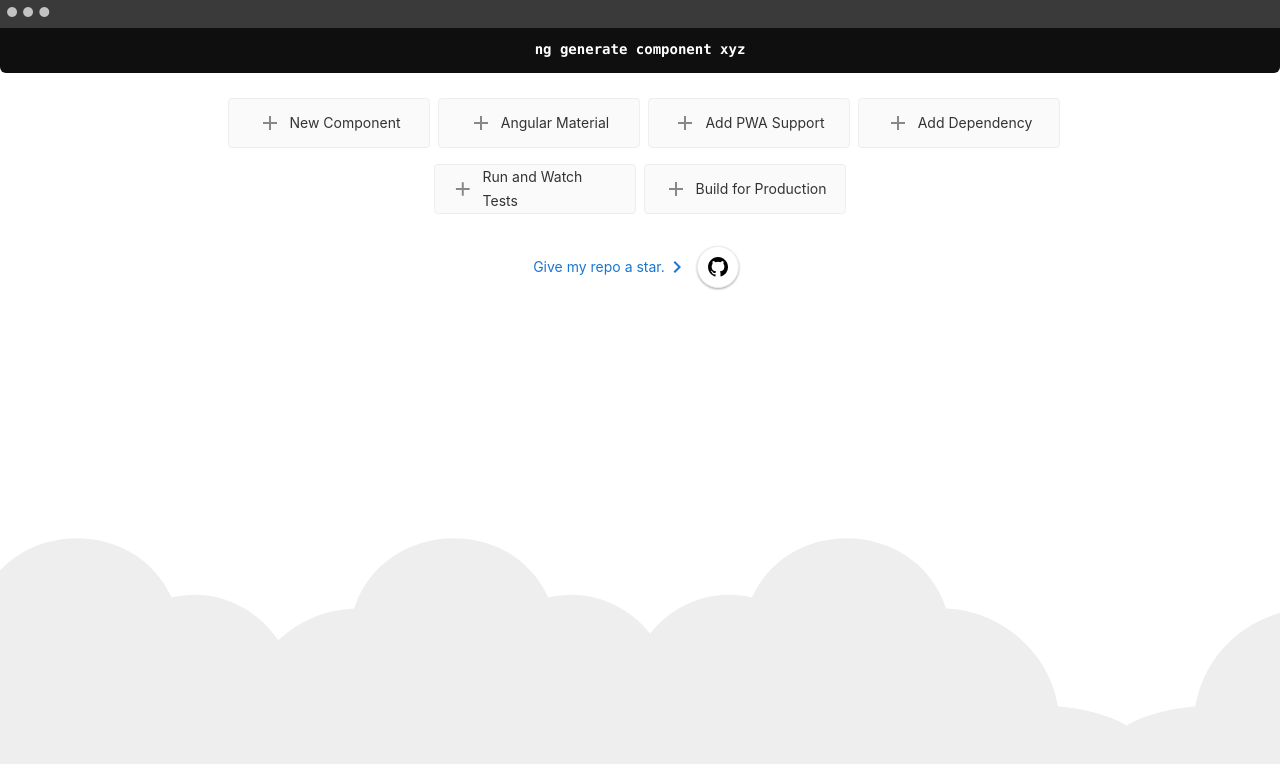
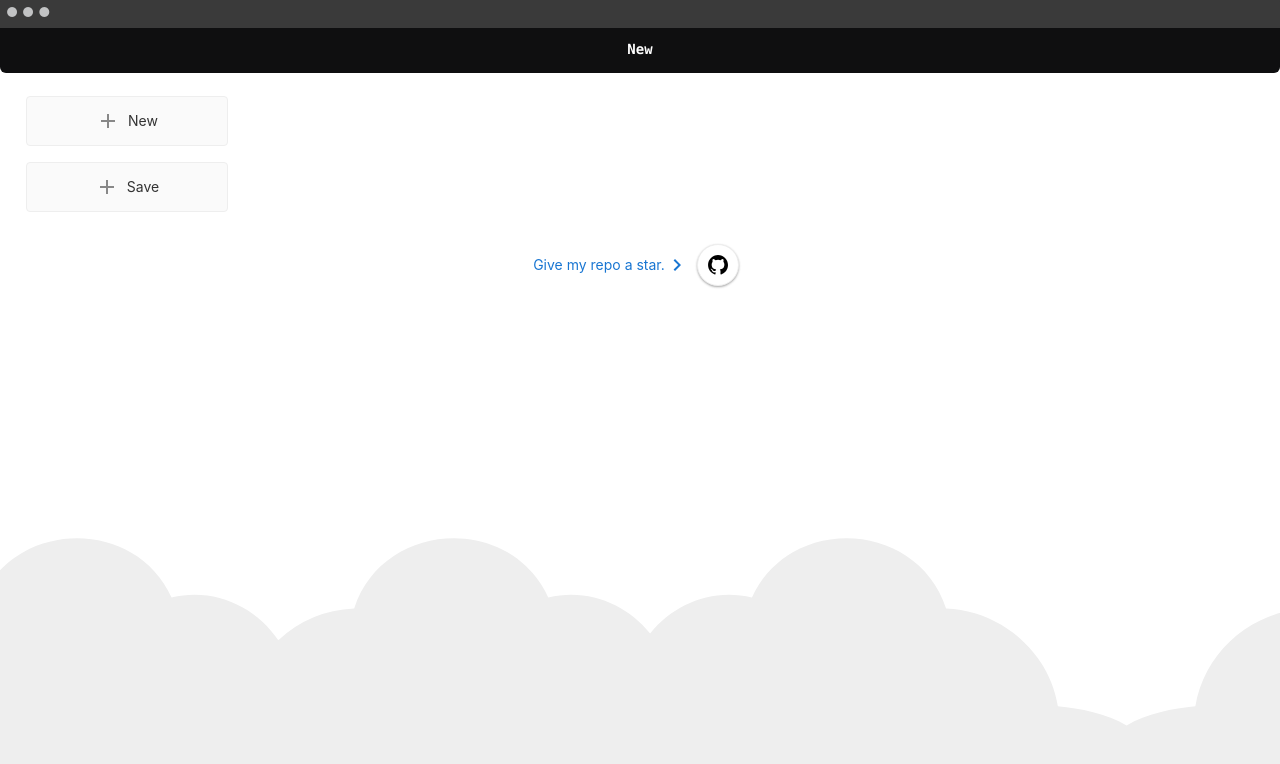
Before and after one commit to SaileshBK/Notemporary, an Angular app: page / in a window 1280 px wide. Shown: the top 764 px of the page. Built offline with nearby package versions, Linux system fonts and the light colour scheme.

Commit message:
fix(update): Update terminal buttons
Added Save and New buttons for terminal

```diff
--- a/src/app/app.component.html
+++ b/src/app/app.component.html
@@ -3,17 +3,11 @@
   <!-- <span style="padding-left: 2vw; color: black;">Notemporary</span> -->
 
   <div class="terminal" [ngSwitch]="selection.value">
-    <pre *ngSwitchDefault>ng generate component xyz</pre>
-    <pre *ngSwitchCase="'material'">ng add @angular/material</pre>
-    <pre *ngSwitchCase="'pwa'">ng add @angular/pwa</pre>
-    <pre *ngSwitchCase="'dependency'">ng add _____</pre>
-    <pre *ngSwitchCase="'test'">ng test</pre>
-    <pre *ngSwitchCase="'build'">ng build</pre>
+    <pre *ngSwitchDefault>New</pre>
+    <pre *ngSwitchCase="'material'">Save</pre>
   </div>
 
   <!-- <div class="spacer"></div> -->
-
-
 
   <a aria-label="Angular on twitter" target="_blank" rel="noopener" href="https://twitter.com/angular" title="Twitter">
     <svg id="twitter-logo" height="24" data-name="Logo" xmlns="http://www.w3.org/2000/svg" viewBox="0 0 400 400">
@@ -33,58 +27,27 @@
   </a>
 </div>
 
-
-
 <div class="content" role="main">
-
-
   <input type="hidden" #selection>
-
   <div class="card-container">
     <button class="card card-small" (click)="selection.value = 'component'" tabindex="0">
       <svg class="material-icons" xmlns="http://www.w3.org/2000/svg" width="24" height="24" viewBox="0 0 24 24">
         <path d="M19 13h-6v6h-2v-6H5v-2h6V5h2v6h6v2z" />
       </svg>
-      <span>New Component</span>
+      <span>New</span>
     </button>
 
     <button class="card card-small" (click)="selection.value = 'material'" tabindex="0">
       <svg class="material-icons" xmlns="http://www.w3.org/2000/svg" width="24" height="24" viewBox="0 0 24 24">
         <path d="M19 13h-6v6h-2v-6H5v-2h6V5h2v6h6v2z" />
       </svg>
-      <span>Angular Material</span>
-    </button>
-
-    <button class="card card-small" (click)="selection.value = 'pwa'" tabindex="0">
-      <svg class="material-icons" xmlns="http://www.w3.org/2000/svg" width="24" height="24" viewBox="0 0 24 24">
-        <path d="M19 13h-6v6h-2v-6H5v-2h6V5h2v6h6v2z" />
-      </svg>
-      <span>Add PWA Support</span>
-    </button>
-
-    <button class="card card-small" (click)="selection.value = 'dependency'" tabindex="0">
-      <svg class="material-icons" xmlns="http://www.w3.org/2000/svg" width="24" height="24" viewBox="0 0 24 24">
-        <path d="M19 13h-6v6h-2v-6H5v-2h6V5h2v6h6v2z" />
-      </svg>
-      <span>Add Dependency</span>
-    </button>
-
-    <button class="card card-small" (click)="selection.value = 'test'" tabindex="0">
-      <svg class="material-icons" xmlns="http://www.w3.org/2000/svg" width="24" height="24" viewBox="0 0 24 24">
-        <path d="M19 13h-6v6h-2v-6H5v-2h6V5h2v6h6v2z" />
-      </svg>
-      <span>Run and Watch Tests</span>
-    </button>
-
-    <button class="card card-small" (click)="selection.value = 'build'" tabindex="0">
-      <svg class="material-icons" xmlns="http://www.w3.org/2000/svg" width="24" height="24" viewBox="0 0 24 24">
-        <path d="M19 13h-6v6h-2v-6H5v-2h6V5h2v6h6v2z" />
-      </svg>
-      <span>Build for Production</span>
+      <span>Save</span>
     </button>
   </div>
+</div>
 
-  <!-- Footer -->
+<!-- Footer -->
+<div style="display: flex; align-items: center; flex-direction: column;">
   <footer>
     <a> Give my repo a star.
       <a>
@@ -110,5 +73,4 @@
       d="M2379.709,863.793c10-93-77-171-168-149-52-114-225-105-264,15-75,3-140,59-152,133-30,2.83-66.725,9.829-93.5,26.25-26.771-16.421-63.5-23.42-93.5-26.25-12-74-77-130-152-133-39-120-212-129-264-15-54.084-13.075-106.753,9.173-138.488,48.9-31.734-39.726-84.4-61.974-138.487-48.9-52-114-225-105-264,15a162.027,162.027,0,0,0-103.147,43.044c-30.633-45.365-87.1-72.091-145.206-58.044-52-114-225-105-264,15-75,3-140,59-152,133-53,5-127,23-130,83-2,42,35,72,70,86,49,20,106,18,157,5a165.625,165.625,0,0,0,120,0c47,94,178,113,251,33,61.112,8.015,113.854-5.72,150.492-29.764a165.62,165.62,0,0,0,110.861-3.236c47,94,178,113,251,33,31.385,4.116,60.563,2.495,86.487-3.311,25.924,5.806,55.1,7.427,86.488,3.311,73,80,204,61,251-33a165.625,165.625,0,0,0,120,0c51,13,108,15,157-5a147.188,147.188,0,0,0,33.5-18.694,147.217,147.217,0,0,0,33.5,18.694c49,20,106,18,157,5a165.625,165.625,0,0,0,120,0c47,94,178,113,251,33C2446.709,1093.793,2554.709,922.793,2379.709,863.793Z"
       transform="translate(142.69 -634.312)" fill="#eee" />
   </svg>
-
 </div>
--- a/src/app/app.component.scss
+++ b/src/app/app.component.scss
@@ -58,11 +58,9 @@
 
 .content {
   display: flex;
-  margin: 82px auto 32px;
-  padding: 0 16px;
+  margin-top: 10vh;
+  padding: 0 10px;
   max-width: 960px;
-  flex-direction: column;
-  align-items: center;
 }
 
 svg.material-icons {
@@ -80,8 +78,7 @@
 
 .card-container {
   display: flex;
-  flex-wrap: wrap;
-  justify-content: center;
+  flex-direction: column;
   margin-top: 16px;
 }
 
```
